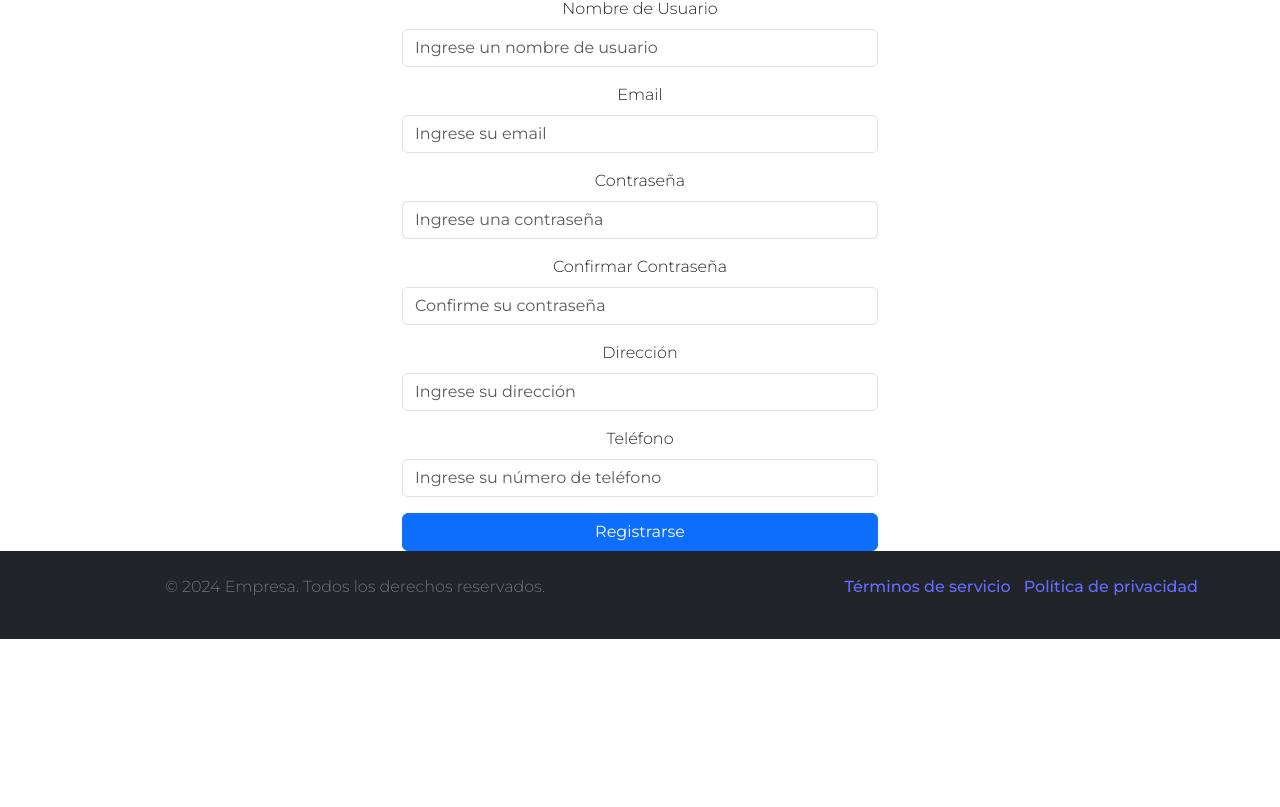
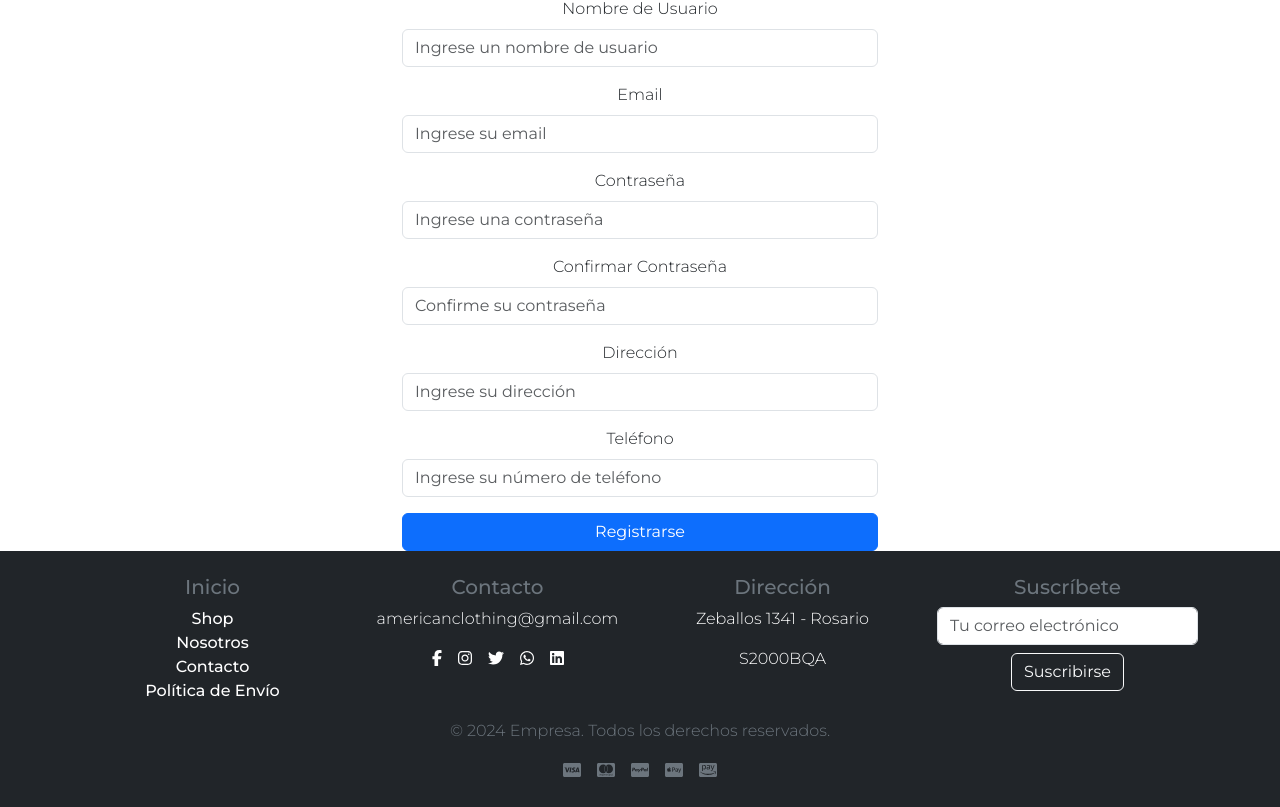
Before and after one commit to luciano-stefano-meloclaps/America-Clothing, a React (Vite) app in the folder Frontend/: page /register in a window 1280 px wide. Shown: the part 383-1190 px from the top of the page. Before the commit the page ends 1022 px from the top, so only its background shows below. Built offline with nearby package versions, Linux system fonts and the light colour scheme.

Commit message:
Modificando Footer y añadir iconos
(cherry picked from commit db7df0d563b22849e76a0560e09d001e2583f5ff)

Co-authored-by: luciano-meloclaps <meloclapsluciano@gmail.com>

```diff
--- a/Frontend/package.json
+++ b/Frontend/package.json
@@ -10,6 +10,10 @@
     "preview": "vite preview"
   },
   "dependencies": {
+    "@fortawesome/fontawesome-free": "^6.6.0",
+    "@fortawesome/free-brands-svg-icons": "^6.6.0",
+    "@fortawesome/free-solid-svg-icons": "^6.6.0",
+    "@fortawesome/react-fontawesome": "^0.2.2",
     "axios": "^1.7.7",
     "bootstrap": "^5.3.3",
     "react": "^18.3.1",
--- a/Frontend/src/components/footer/Footer.jsx
+++ b/Frontend/src/components/footer/Footer.jsx
@@ -1,16 +1,122 @@
-import { Container, Row, Col } from "react-bootstrap";
+import { useState } from "react";
+import { Container, Row, Col, Form, Button, Alert } from "react-bootstrap";
+import { FontAwesomeIcon } from "@fortawesome/react-fontawesome";
+import {
+  faCcVisa,
+  faCcMastercard,
+  faCcPaypal,
+  faCcApplePay,
+  faCcAmazonPay,
+  faFacebookF,
+  faInstagram,
+  faTwitter,
+  faWhatsapp,
+  faLinkedin,
+} from "@fortawesome/free-brands-svg-icons";
+import "@fortawesome/fontawesome-free/css/all.min.css";
+import "bootstrap/dist/css/bootstrap.min.css";
 
 const Footer = () => {
+  const [showAlert, setShowAlert] = useState(false);
+
+  const handleSubscribe = (e) => {
+    e.preventDefault();
+    setShowAlert(true);
+    setTimeout(() => setShowAlert(false), 3000);
+  };
+
   return (
-    <footer className="bg-dark py-4">
+    <footer className="bg-dark text-light py-4">
       <Container>
-        <Row>
-          <Col md={6} className="text-secondary">
-            <p>© 2024 Empresa. Todos los derechos reservados.</p>
+        <Row className="mb-3">
+          <Col md={3} className="text-center">
+            <h5 className="text-secondary">Inicio</h5>
+            <a href="#" className="text-white d-block">
+              Shop
+            </a>
+            <a href="#" className="text-white d-block">
+              Nosotros
+            </a>
+            <a href="#" className="text-white d-block">
+              Contacto
+            </a>
+            <a href="#" className="text-white d-block">
+              Política de Envío
+            </a>
           </Col>
-          <Col md={6} className="text-md-end">
-            <a href="#">Términos de servicio</a> |{" "}
-            <a href="#">Política de privacidad</a>
+          <Col md={3} className="text-center">
+            <h5 className="text-secondary">Contacto</h5>
+            <p>americanclothing@gmail.com</p>
+            <div>
+              <a href="#" className="text-white mx-2">
+                <FontAwesomeIcon icon={faFacebookF} />
+              </a>
+              <a href="#" className="text-white mx-2">
+                <FontAwesomeIcon icon={faInstagram} />
+              </a>
+              <a href="#" className="text-white mx-2">
+                <FontAwesomeIcon icon={faTwitter} />
+              </a>
+              <a href="#" className="text-white mx-2">
+                <FontAwesomeIcon icon={faWhatsapp} />
+              </a>
+              <a href="#" className="text-white mx-2">
+                <FontAwesomeIcon icon={faLinkedin} />
+              </a>
+            </div>
+          </Col>
+          <Col md={3} className="text-center">
+            <h5 className="text-secondary">Dirección</h5>
+            <p className="text-white">Zeballos 1341 - Rosario</p>
+            <p className="text-white">S2000BQA </p>
+          </Col>
+          <Col md={3} className="text-center">
+            <h5 className="text-secondary">Suscríbete</h5>
+            <Form onSubmit={handleSubscribe}>
+              <Form.Control
+                type="email"
+                placeholder="Tu correo electrónico"
+                className="mb-2"
+                required
+              />
+              <Button variant="outline-light" type="submit">
+                Suscribirse
+              </Button>
+            </Form>
+            {showAlert && (
+              <Alert variant="success" className="mt-2">
+                Ya te uniste a nuestro canal 😎!
+              </Alert>
+            )}
+          </Col>
+        </Row>
+        <Row className="text-center">
+          <Col>
+            <p className="text-secondary">
+              © 2024 Empresa. Todos los derechos reservados.
+            </p>
+            <div>
+              <FontAwesomeIcon
+                icon={faCcVisa}
+                className="mx-2 text-secondary"
+              />
+              <FontAwesomeIcon
+                icon={faCcMastercard}
+                className="mx-2 text-secondary"
+              />
+              <FontAwesomeIcon
+                icon={faCcPaypal}
+                className="mx-2 text-secondary"
+              />
+              <FontAwesomeIcon
+                icon={faCcApplePay}
+                className="mx-2 text-secondary"
+              />
+              <FontAwesomeIcon
+                icon={faCcAmazonPay}
+                className="mx-2 text-secondary"
+              />
+            </div>
           </Col>
         </Row>
       </Container>
--- a/Frontend/src/components/productCard/ProductCard.jsx
+++ b/Frontend/src/components/productCard/ProductCard.jsx
@@ -6,7 +6,7 @@ const ProductCard = ({ title, text, img, code, deleteProduct }) => {
   return (
     <Card
       style={{
-        width: "18rem",
+        width: "25rem",
         display: "flex",
         flexDirection: "column",
         justifyContent: "space-between",
--- a/Frontend/src/components/productList/ProductList.jsx
+++ b/Frontend/src/components/productList/ProductList.jsx
@@ -59,7 +59,7 @@ const ProductList = () => {
 
   return (
     //Pasar props
-    <div className="grid_container py-5 my-5 " id="gridcards">
+    <div className="grid_container py-5 my-5 bg-dark" id="gridcards">
       <h2 className="my-5 fs-1 color-accent-user font-tile text-center">
         Nuestra tienda{" "}
       </h2>
```
Also changed, not shown: 1 other file (tests, documents, lock files or other folders).
